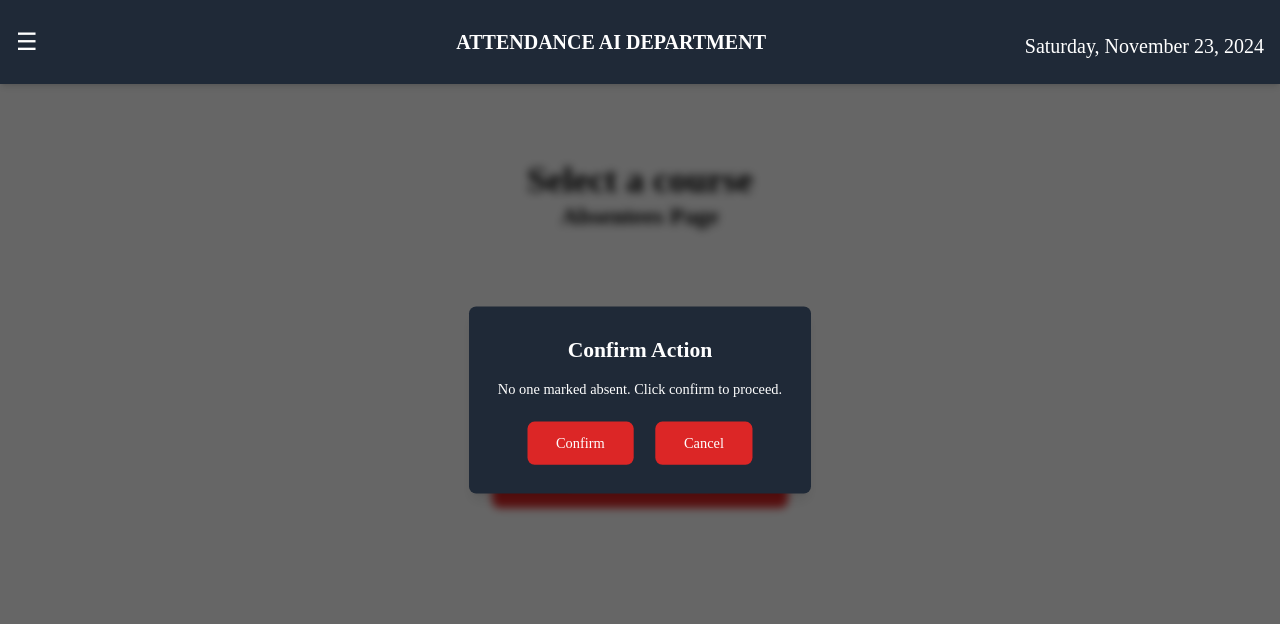
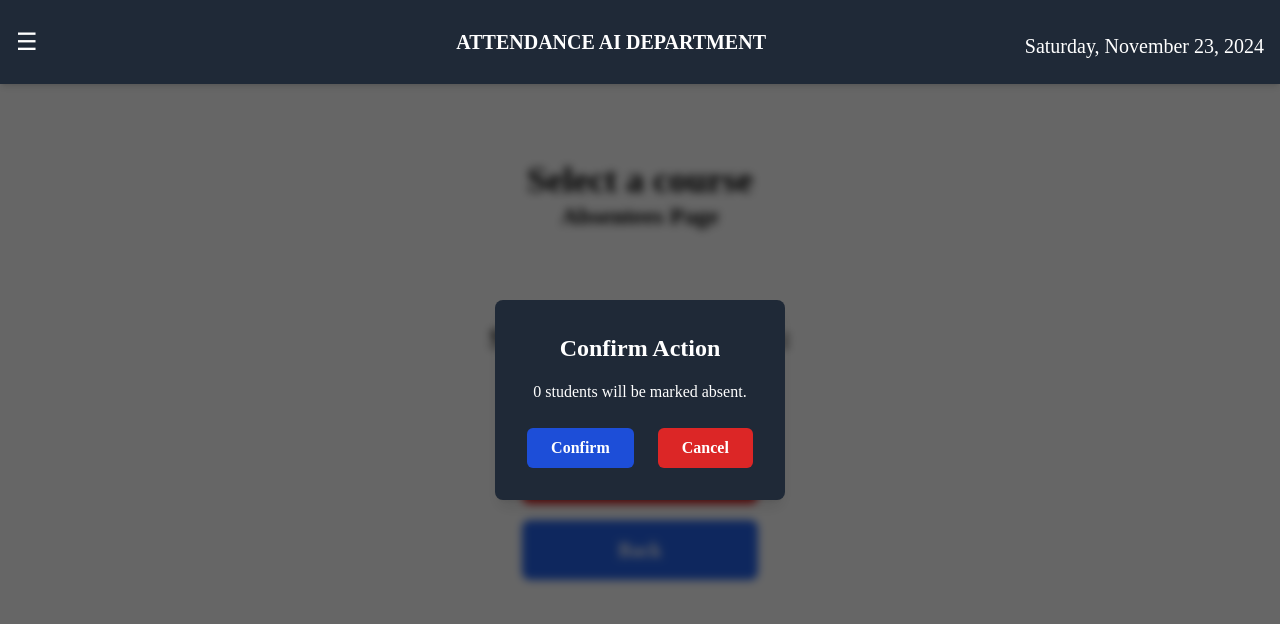
Before and after one commit to jaisanth123/AttendanceSync_AWS_DEPLOYMENT, a React (Vite) app in the folder frontend/: page /absentees in a window 1280 px wide. Both pictures are taken after a click on the button "Mark Absentees". Shown: the top 624 px of the page. Built offline with nearby package versions, Linux system fonts and the light colour scheme; a web font is replaced by a local one.

Commit message:
attendence part final

```diff
--- a/frontend/src/components/Absentees.jsx
+++ b/frontend/src/components/Absentees.jsx
@@ -1,8 +1,8 @@
 import React, { useState, useEffect } from "react";
 import { useLocation, useNavigate } from "react-router-dom";
 import axios from "axios";
-import { ToastContainer, toast } from 'react-toastify';
-import 'react-toastify/dist/ReactToastify.css';
+import { ToastContainer, toast } from "react-toastify";
+import "react-toastify/dist/ReactToastify.css";
 
 function Absentees() {
   const location = useLocation();
@@ -21,6 +21,8 @@ function Absentees() {
   const [selectedRollNos, setSelectedRollNos] = useState([]); // To keep track of selected roll numbers
   const [markPresentDisabled, setMarkPresentDisabled] = useState(true); // Disable Mark Present button initially
   const [markPresentVisible, setMarkPresentVisible] = useState(false);
+
+
 
   useEffect(() => {
     if (selectedCourse && date) {
@@ -54,8 +56,8 @@ function Absentees() {
           : rollNumber
       );
       // Update selectedRollNos array
-      const selected = newRollNumbers.filter(rollNumber => rollNumber.isSelected);
-      setSelectedRollNos(selected.map(rollNumber => rollNumber.rollNo));
+      const selected = newRollNumbers.filter((rollNumber) => rollNumber.isSelected);
+      setSelectedRollNos(selected.map((rollNumber) => rollNumber.rollNo));
       // If any roll numbers are selected, enable Mark Present button
       setMarkPresentDisabled(selected.length === 0);
       return newRollNumbers;
@@ -73,11 +75,12 @@ function Absentees() {
       setShowConfirmationPopup(true); // Show confirmation popup
     } else {
       // Case 2: Roll numbers are selected
-      setPopupMessage(`${numSelected} students selected to be marked absent. Click confirm to proceed.`);
+      setPopupMessage(`${numSelected} students marked as absent. Click confirm to proceed.`);
       setPopupColor("bg-red-600");
       setShowConfirmationPopup(true);
     }
   };
+
 
   // Handle the "Back" button action
   const handleBackButton = () => {
@@ -96,12 +99,24 @@ function Absentees() {
         data
       );
 
-      console.log("Marked remaining students as present:", response.data);
+      console.log("Response data:", response.data);
+
+      if (response.data.markedAsPresent === 0) {
+        toast.info("Attendance is already marked for all students.",{
+          autoClose: 800,
+        });
+      } else {
+        toast.success("Successfully marked remaining students as present.",{
+          autoClose: 800,
+        });
+      }
+
       setShowMarkPresentPopup(false);
-      toast.success("Successfully marked remaining students as present.");
     } catch (error) {
       console.error("Error marking remaining students as present:", error);
-      toast.error("Error marking remaining students as present. Please try again.");
+      toast.error("Error marking remaining students as present. Please try again.",{
+        autoClose: 800,
+      });
     }
   };
 
@@ -120,7 +135,9 @@ function Absentees() {
     const numSelected = selectedRollNos.length;
 
     if (numSelected === 0) {
-      toast.info("No one marked absent.");
+      toast.info("No one marked absent.",{
+        autoClose: 800,
+      });
       setShowConfirmationPopup(false);
       setMarkPresentVisible(true);
     } else {
@@ -133,42 +150,69 @@ function Absentees() {
           branch,
           section,
         });
-        toast.success(`Absent marked for ${numSelected} students.`);
+        toast.success(`Absent marked for ${numSelected} students.`,{
+          autoClose: 800,
+        });
         setShowConfirmationPopup(false);
+        setSelectedRollNos([]);
+        await fetchRollNumbers(selectedCourse, date);
         setMarkPresentVisible(true);
       } catch (error) {
         console.error("Error marking absentees:", error);
-        toast.error("Attendance already marked. Please try again.");
+        toast.error("Attendance already marked. Please try again.",{
+          autoClose: 800,
+        });
       }
     }
   };
 
   // Reusable Popup Component
-  const ReusablePopup = ({ show, message, color, onConfirm, onCancel, confirmText, cancelText }) => {
+  const ReusablePopup = ({
+    show,
+    message,
+    color = "bg-gray-800", // Default color
+    onConfirm,
+    onCancel,
+    confirmText = "Confirm",
+    cancelText = "Cancel",
+  }) => {
     if (!show) return null;
+
+    const popupStyles = {
+      "bg-grey-800": "bg-grey-800 text-white ",
+      "bg-gray-800": "bg-gray-800 text-white ", // Default fallback
+    };
+
     return (
       <div className="fixed inset-0 flex items-center justify-center bg-black bg-opacity-60 backdrop-blur-sm animate-fadeIn">
-        <div className="p-8 transition-all duration-500 transform scale-90 bg-gray-800 rounded-lg shadow-lg animate-slideDown">
-          <h2 className="mb-4 text-2xl font-semibold text-center text-white">Confirm Action</h2>
-          <p className="mb-6 text-center text-white">{message}</p>
+        <div
+          className={`p-8 rounded-lg shadow-lg ${
+            popupStyles[color] || popupStyles["bg-gray-800"]
+          }`}
+        >
+          <h2 className="mb-4 text-2xl font-semibold text-center">Confirm Action</h2>
+          <p className="mb-6 text-center">{message}</p>
           <div className="flex justify-center space-x-6">
+            {/* Confirm Button */}
             <button
               onClick={onConfirm}
-              className={`px-8 py-3 text-white ${color} rounded-lg hover:bg-opacity-80`}
+              className="px-6 py-2 font-semibold text-white transition-colors bg-blue-700 rounded-md hover:bg-blue-800"
             >
-              {confirmText || 'Confirm'}
+              {confirmText}
             </button>
+            {/* Cancel Button */}
             <button
               onClick={onCancel}
-              className="px-8 py-3 text-white bg-red-600 rounded-lg hover:bg-red-700"
+              className="px-6 py-2 font-semibold text-white transition-colors bg-red-600 rounded-md hover:bg-red-700"
             >
-              {cancelText || 'Cancel'}
+              {cancelText}
             </button>
           </div>
         </div>
       </div>
     );
   };
+
 
   return (
     <div className="flex flex-col items-center flex-1 p-6 md:p-8 lg:p-12">
@@ -191,16 +235,34 @@ function Absentees() {
         ))}
       </div>
 
-      <div className="mt-8 text-xl font-semibold text-black">
-        <h3>Selected Roll Numbers:</h3>
-        <ul>
+      <div className="w-full p-4 mt-6 text-lg text-black">
+  <h4 className="mb-10 text-3xl font-semibold text-center">Selected Roll Numbers:</h4>
+  <div className="grid w-full grid-cols-1 sm:grid-cols-2 lg:grid-cols-4 gap-x-4 gap-y-6">
     {selectedRollNos.map((rollNo, index) => (
-            <li key={index}>{rollNo}</li>
+      <span key={index} className="text-xl font-bold">{rollNo}</span>
     ))}
-        </ul>
+  </div>
 </div>
 
-      <div className="flex flex-col gap-4 mt-8 md:w-1/4 lg:w-1/4 sm:w-1/2">
+
+      <div className="flex flex-col gap-4 mt-8 md:w-1/4 lg:w-1/5">
+        <button
+          onClick={handleConfirm}
+          className="w-full px-8 py-4 text-xl font-semibold text-white bg-red-600 rounded-lg hover:bg-red-700"
+        >
+          Mark Absentees
+        </button>
+
+
+
+        {markPresentVisible && (
+          <button
+            onClick={() => setShowMarkPresentPopup(true)}
+            className="w-full px-8 py-4 text-xl font-semibold text-white bg-green-600 rounded-lg hover:bg-green-700"
+          >
+            Mark Present
+          </button>
+        )}
 
 <button
           onClick={handleBackButton}
@@ -208,47 +270,30 @@ function Absentees() {
         >
           Back
         </button>
-
-        <button
-  onClick={handleConfirm}
-  className="w-full px-8 py-4 text-xl font-semibold text-white bg-red-600 rounded-lg hover:bg-red-700 whitespace-nowrap"
->
-  Mark Absentees
-</button>
-
-
-        {markPresentVisible && (
-          <button
-            onClick={() => setShowMarkPresentPopup(true)}
-            disabled={markPresentDisabled}
-            className={`w-full px-8 py-4 text-xl font-semibold rounded-lg ${
-              markPresentDisabled ? "bg-gray-500 cursor-not-allowed" : "bg-green-600 hover:bg-green-700 text-white"
-            }`}
-          >
-            Mark Present
-          </button>
-        )}
       </div>
 
-      {/* Reusable Popup Instances */}
+      {/* Confirmation Pop-ups */}
       <ReusablePopup
   show={showBackPopup}
-        message={popupMessage}
-        color={popupColor}
+  message="Are you sure you want to go back to the Duty page?"
+  color="bg-blue-600" // Popup with blue theme
   onConfirm={handleBackConfirm}
-        onCancel={handleBackCancel}
+  onCancel={() => setShowBackPopup(false)}
 />
+
 <ReusablePopup
   show={showConfirmationPopup}
-        message={popupMessage}
-        color={popupColor}
+  message={`${selectedRollNos.length} students will be marked absent.`} // Updated message to show number of students selected
+  color="bg-red-600" // Popup with red theme for absentees
   onConfirm={handleConfirmationPopupOk}
   onCancel={() => setShowConfirmationPopup(false)}
 />
+
+
 <ReusablePopup
   show={showMarkPresentPopup}
-        message="Are you sure you want to mark the remaining students as present?"
-        color="bg-green-600"
+  message={`all the remaining students will be marked as present`} // Updated message to show number of students selected
+  color="bg-green-600" // Popup with green theme for mark present
   onConfirm={handleMarkPresentConfirm}
   onCancel={() => setShowMarkPresentPopup(false)}
 />
--- a/frontend/src/components/DutyPage.jsx
+++ b/frontend/src/components/DutyPage.jsx
@@ -1,6 +1,8 @@
 import React, { useState, useEffect } from "react";
 import { useLocation, useNavigate } from "react-router-dom";
 import axios from "axios";
+import { toast, ToastContainer } from "react-toastify";
+import "react-toastify/dist/ReactToastify.css"; // Import CSS for Toastify
 
 function DutyPage() {
   const location = useLocation();
@@ -10,7 +12,7 @@ function DutyPage() {
   const [date, setDate] = useState(location.state?.selectedDate || "");
   const [rollNumbers, setRollNumbers] = useState([]);
   const [message, setMessage] = useState("");
-  const [selectedRollNumbers, setSelectedRollNumbers] = useState([]); // Track selected roll numbers
+  const [selectedRollNumbers, setSelectedRollNumbers] = useState([]);
   const [isConfirmed, setIsConfirmed] = useState(false);
 
   const formatDate = (dateString) => {
@@ -52,7 +54,7 @@ function DutyPage() {
 
       const fetchedRollNumbers = students.map((student) => ({
         rollNo: student.rollNo,
-        name:student.name,
+        name: student.name,
         isSelected: false,
       }));
       setRollNumbers(fetchedRollNumbers);
@@ -60,6 +62,9 @@ function DutyPage() {
       console.error("Error fetching roll numbers:", error);
       setMessage("An error occurred while fetching roll numbers. Please try again later.");
       setRollNumbers([]);
+      toast.error("Error fetching roll numbers. Please try again later.", {
+        autoClose: 800,
+      });
     }
   };
 
@@ -70,15 +75,12 @@ function DutyPage() {
         if (i === index) {
           const updatedSelection = !rollNumber.isSelected;
 
-          // If selecting, add to selectedRollNumbers; if deselecting, remove from it
           setSelectedRollNumbers((prevSelected) => {
             if (updatedSelection) {
-              // Add roll number if not already present
               if (!prevSelected.includes(rollNo)) {
                 return [...prevSelected, rollNo];
               }
             } else {
-              // Remove roll number if deselecting
               return prevSelected.filter((rollNoItem) => rollNoItem !== rollNo);
             }
             return prevSelected;
@@ -91,8 +93,22 @@ function DutyPage() {
     );
   };
 
+  const handleConfirm = async () => {
+    if (selectedRollNumbers.length === 0) {
+      toast.info("0 Students are Marked as On Duty", {
+        position: "top-right",
+        autoClose: 800,
+      })
 
-  const handleConfirm = async () => {
+      // Wait for toast to finish before redirecting
+      setTimeout(() => {
+        navigate("/absentees", {
+          state: { selectedCourse, selectedDate: date },
+        });
+      }, 800); // Delay the redirection after 3 seconds (toast duration)
+      return;
+    }
+
     const [yearOfStudy, branch, section] = selectedCourse.split(" - ");
     const payload = {
       rollNumbers: selectedRollNumbers,
@@ -105,13 +121,27 @@ function DutyPage() {
     try {
       const response = await axios.post("http://localhost:5000/api/attendance/onDuty", payload);
       if (response.status === 200) {
-        navigate("/absentees", {
-          state: { selectedCourse, selectedDate: date },
+        // Display success toast
+        toast.success(`${selectedRollNumbers.length} students marked as On Duty`, {
+          autoClose: 800,
         });
+
+        // Show success and navigate after a delay
+        setTimeout(() => {
+          navigate("/absentees", {
+            state: { selectedCourse, selectedDate: date },
+          });
+        }, 2000);
       } else {
+        toast.error("Failed to mark OD. Please try again.", {
+          autoClose: 800,
+        });
       }
     } catch (error) {
       console.error("Error submitting attendance:", error);
+      toast.error("Error submitting OD. Please try again.", {
+        autoClose: 800,
+      });
     }
   };
 
@@ -160,16 +190,13 @@ function DutyPage() {
           ))}
         </div>
       )}
+
 {selectedRollNumbers.length > 0 && (
   <div className="w-full p-4 mt-6 text-lg text-black">
     <h4 className="mb-10 text-3xl font-semibold text-center">Selected Roll Numbers:</h4>
     <div className="grid w-full grid-cols-1 sm:grid-cols-2 lg:grid-cols-4 gap-x-4 gap-y-6">
       {selectedRollNumbers.map((rollNumber, index) => (
-        <span
-          key={index}
-          className="text-xl font-bold ">
-          {rollNumber}
-                </span>
+        <span key={index} className="text-xl font-bold ">{rollNumber}</span>
       ))}
     </div>
   </div>
@@ -179,37 +206,40 @@ function DutyPage() {
       <button
         onClick={() => setIsConfirmed(true)}
         className="px-6 py-3 mt-10 text-white bg-red-500 rounded-lg hover:bg-red-600"
-        disabled={!date || selectedRollNumbers.length === 0}
       >
-        CONFIRM
+        MARK OD
       </button>
 
       {isConfirmed && (
         <div className="fixed inset-0 flex items-center justify-center bg-black bg-opacity-60 backdrop-blur-sm animate-fadeIn">
-          <div className="p-8 transition-all duration-500 transform scale-90 bg-gray-800 rounded-lg shadow-lg animate-slideDown">
+          <div className="p-8 transition-all duration-500 transform scale-90 bg-gray-800 rounded-lg shadow-lg animate-slideDown w-96">
             <h2 className="mb-4 text-2xl font-semibold text-center text-white">
-              Confirm Submission
+              Confirm Action
             </h2>
             <p className="mb-6 text-center text-white">
-              Are you sure you want to mark the selected students as absent?
+              {selectedRollNumbers.length > 0
+                ? ` ${selectedRollNumbers.length} students are marked as On Duty`
+                : "0 Students are marked as On Duty"}
             </p>
             <div className="flex justify-center space-x-4">
               <button
                 onClick={handleConfirm}
-                className="px-4 py-2 font-semibold text-white transition-all bg-green-600 rounded-lg hover:bg-green-700 focus:outline-none focus:ring-4 focus:ring-green-300"
+                className="w-32 px-6 py-3 text-white bg-blue-600 rounded-lg hover:bg-blue-700"
               >
-                Confirm
+                Yes
               </button>
               <button
                 onClick={handleClosePopup}
-                className="px-4 py-2 font-semibold text-white transition-all bg-red-600 rounded-lg hover:bg-red-700 focus:outline-none focus:ring-4 focus:ring-red-300"
+                className="w-32 px-6 py-3 text-white bg-gray-500 rounded-lg hover:bg-gray-600"
               >
-                Cancel
+                No
               </button>
             </div>
           </div>
         </div>
       )}
+
+      <ToastContainer />
     </div>
   );
 }
```
Also changed, not shown: frontend/src/components/AbsenteesPage.jsx (deleted, +0 -64 lines), frontend/src/components/ActionButton.jsx (deleted). Lines whose indentation alone changed are shown as unchanged.
